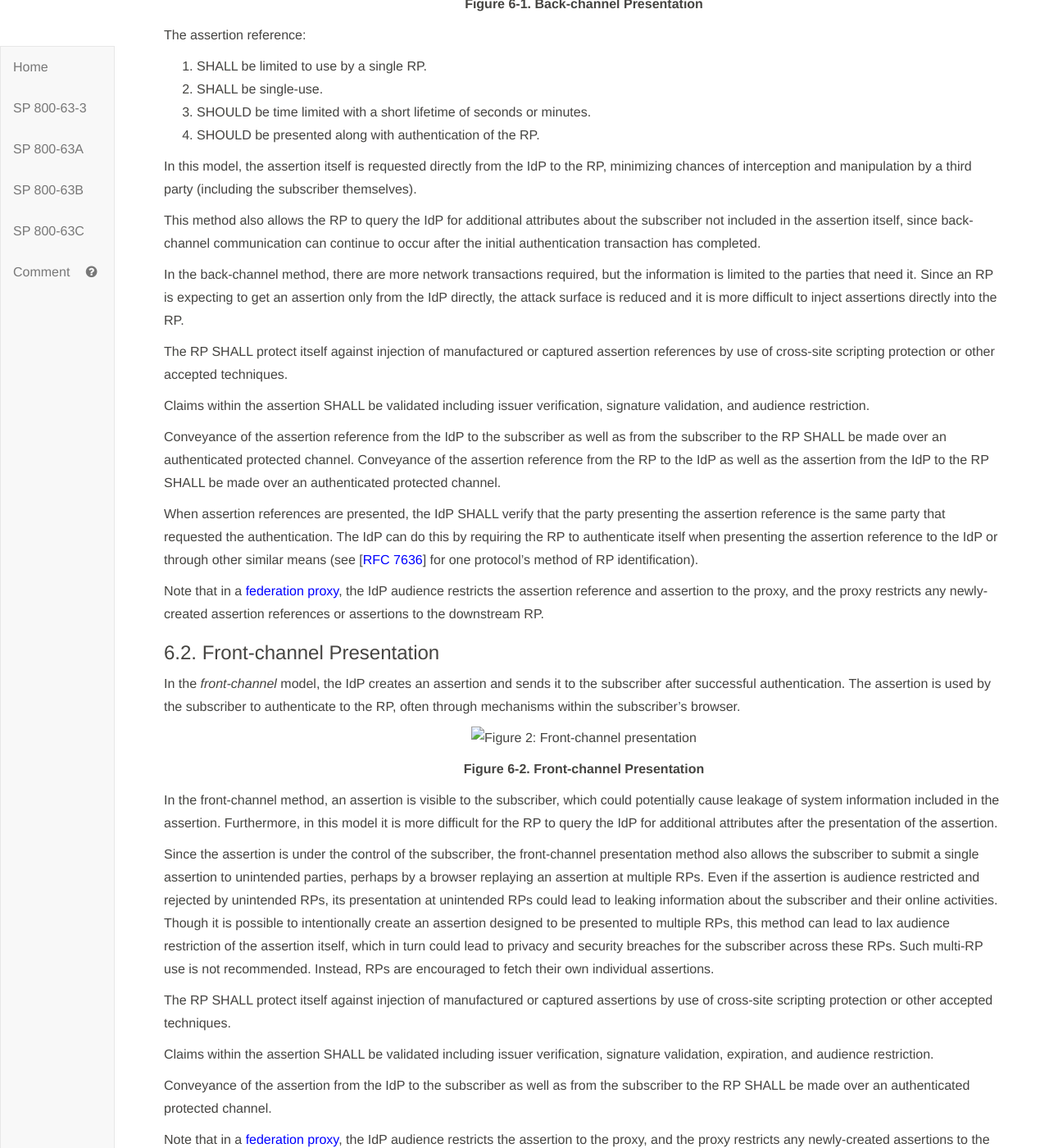
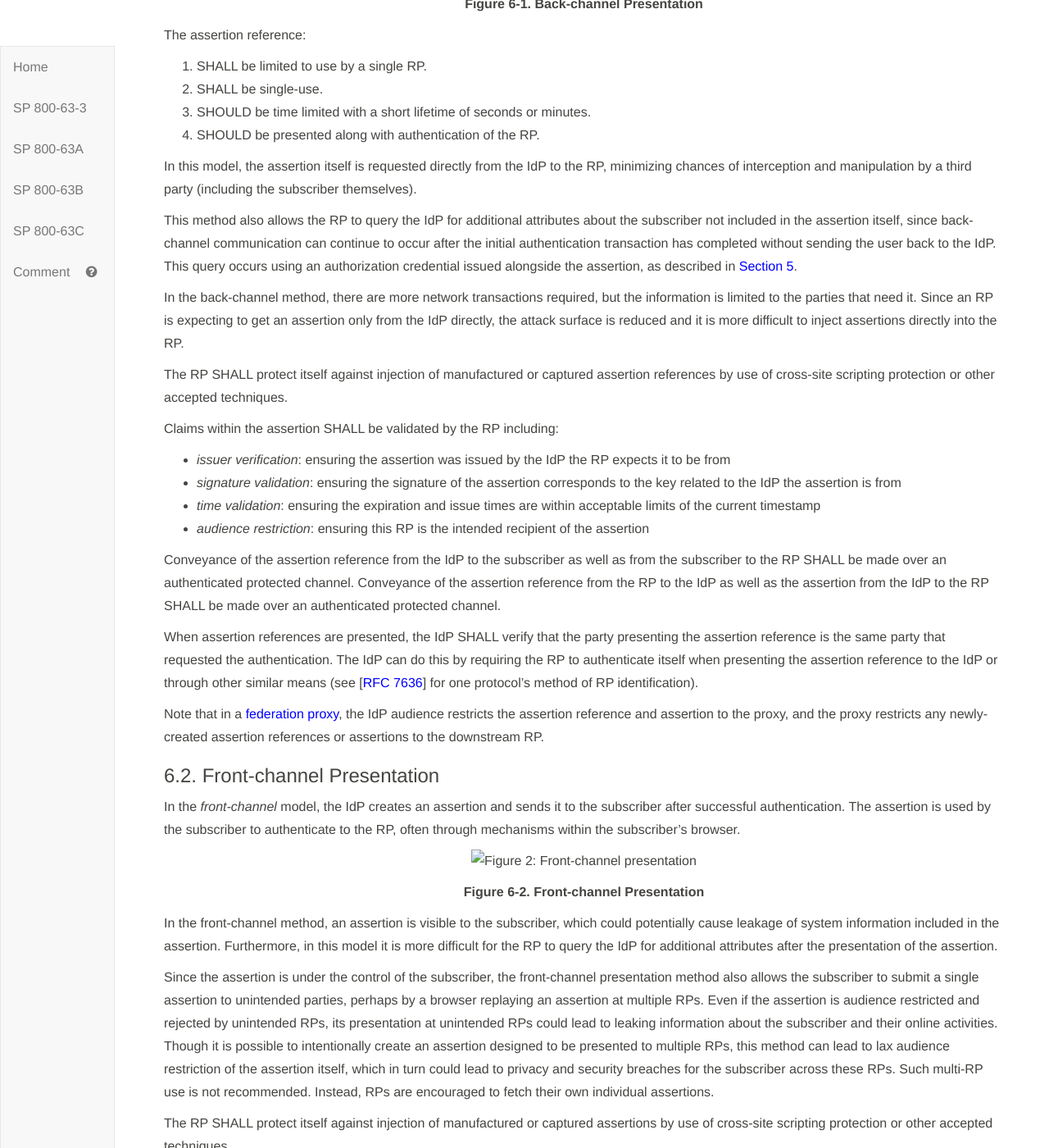
Before and after one commit to usnistgov/800-63-3, a Jekyll site: the page built from sp800-63c/sec6_presentation.md, in a window 1280 px wide and 1400 px high, scrolled down 505 px. Shown: the whole window at 82% size. Built offline with Jekyll 4.4.1, drawn with Linux system fonts in a browser that asks for light colours; our own code applies the rules of GitHub Pages for plain Markdown files; some of the changed text lies outside the part shown.

Commit message:
clarified assertion validation and attribute query, closes #926

```diff
--- a/sp800-63c/sec6_presentation.md
+++ b/sp800-63c/sec6_presentation.md
@@ -31,13 +31,18 @@ The assertion reference:
 
 In this model, the assertion itself is requested directly from the IdP to the RP, minimizing chances of interception and manipulation by a third party (including the subscriber themselves).
 
-This method also allows the RP to query the IdP for additional attributes about the subscriber not included in the assertion itself, since back-channel communication can continue to occur after the initial authentication transaction has completed.
+This method also allows the RP to query the IdP for additional attributes about the subscriber not included in the assertion itself, since back-channel communication can continue to occur after the initial authentication transaction has completed without sending the user back to the IdP. This query occurs using an authorization credential issued alongside the assertion, as described in [Section 5](#sec5).
 
 In the back-channel method, there are more network transactions required, but the information is limited to the parties that need it. Since an RP is expecting to get an assertion only from the IdP directly, the attack surface is reduced and it is more difficult to inject assertions directly into the RP.
 
 The RP SHALL protect itself against injection of manufactured or captured assertion references by use of cross-site scripting protection or other accepted techniques.
 
-Claims within the assertion SHALL be validated including issuer verification, signature validation, and audience restriction.
+Claims within the assertion SHALL be validated by the RP including:
+
+ - *issuer verification*: ensuring the assertion was issued by the IdP the RP expects it to be from
+ - *signature validation*: ensuring the signature of the assertion corresponds to the key related to the IdP the assertion is from
+ - *time validation*: ensuring the expiration and issue times are within acceptable limits of the current timestamp
+ - *audience restriction*: ensuring this RP is the intended recipient of the assertion
 
 Conveyance of the assertion reference from the IdP to the subscriber as well as from the subscriber to the RP SHALL be made over an authenticated protected channel. Conveyance of the assertion reference from the RP to the IdP as well as the assertion from the IdP to the RP SHALL be made over an authenticated protected channel.
 
@@ -66,7 +71,12 @@ Since the assertion is under the control of the subscriber, the front-channel pr
 
 The RP SHALL protect itself against injection of manufactured or captured assertions by use of cross-site scripting protection or other accepted techniques.
 
-Claims within the assertion SHALL be validated including issuer verification, signature validation, expiration, and audience restriction.
+Claims within the assertion SHALL be validated by the RP including:
+
+ - *issuer verification*: ensuring the assertion was issued by the IdP the RP expects it to be from
+ - *signature validation*: ensuring the signature of the assertion corresponds to the key related to the IdP the assertion is from
+ - *time validation*: ensuring the expiration and issue times are within acceptable limits of the current timestamp
+ - *audience restriction*: ensuring this RP is the intended recipient of the assertion
 
 Conveyance of the assertion from the IdP to the subscriber as well as from the subscriber to the RP SHALL be made over an authenticated protected channel.
 
```
